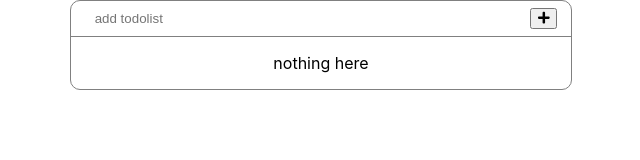
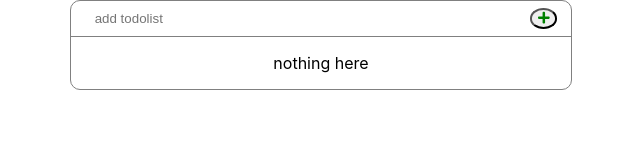
Before and after one commit to navuthily/CodersX-react-todoApp, a React (Create React App) app: page / in a window 1280 px wide. Shown: the top 160 px of the page, without its empty margins (319-959 px from the left). Built offline with nearby package versions, Linux system fonts and the light colour scheme.

Commit message:
all file

```diff
--- a/src/App.css
+++ b/src/App.css
@@ -88,3 +88,15 @@ a:hover{
 .Header{
   border-bottom:1px solid gray ;
 }
+.add{
+  border-radius: 50%;
+  color: green;
+}
+.remove{
+color:#9e0529;
+background-color: transparent;
+border: none;
+ font-size:20px;
+ position: absolute;
+  left: 445px;
+}
--- a/src/App.js
+++ b/src/App.js
@@ -119,7 +119,7 @@ onRemoveItem(item){
       <div className='App' onClick={this.onItemClicked}>
         <div className='Header'>
           <input type='text' placeholder='add todolist' onKeyUp={this.onKeyUp} onChange={this.onChange} value={newItem} ref={input => this.newItem =input}/>
-         <button onClick={this.onAdd} onChange={this.onChange}type="submit"> <FontAwesomeIcon icon={faPlus} ></FontAwesomeIcon></button>
+         <button onClick={this.onAdd}  className='add' onChange={this.onChange}type="submit"> <FontAwesomeIcon icon={faPlus} ></FontAwesomeIcon></button>
         </div>
 
            {this.showMenuBar()}
--- a/src/components/Todolist.js
+++ b/src/components/Todolist.js
@@ -1,5 +1,5 @@
 import React, { Component } from 'react';
-import { faCheckCircle } from '@fortawesome/free-solid-svg-icons';
+import { faCheckCircle , faTimesCircle} from '@fortawesome/free-solid-svg-icons';
 import { FontAwesomeIcon } from '@fortawesome/react-fontawesome'
 class Todolist extends Component {
   render() {
@@ -13,7 +13,7 @@ class Todolist extends Component {
       <div className={className } >
         <FontAwesomeIcon onClick={onClick} className='facheckcircle' icon={faCheckCircle} />
         <a className="p-2 text-dark work " id="anan" href="#"><i  className={item.icon}></i>{item.name}</a>
-        <button onClick ={onRemove}>Remove</button>
+        <button className='remove'  onClick ={onRemove}><FontAwesomeIcon icon={faTimesCircle}></FontAwesomeIcon>     </button>
       </div>
     );
   }
```
